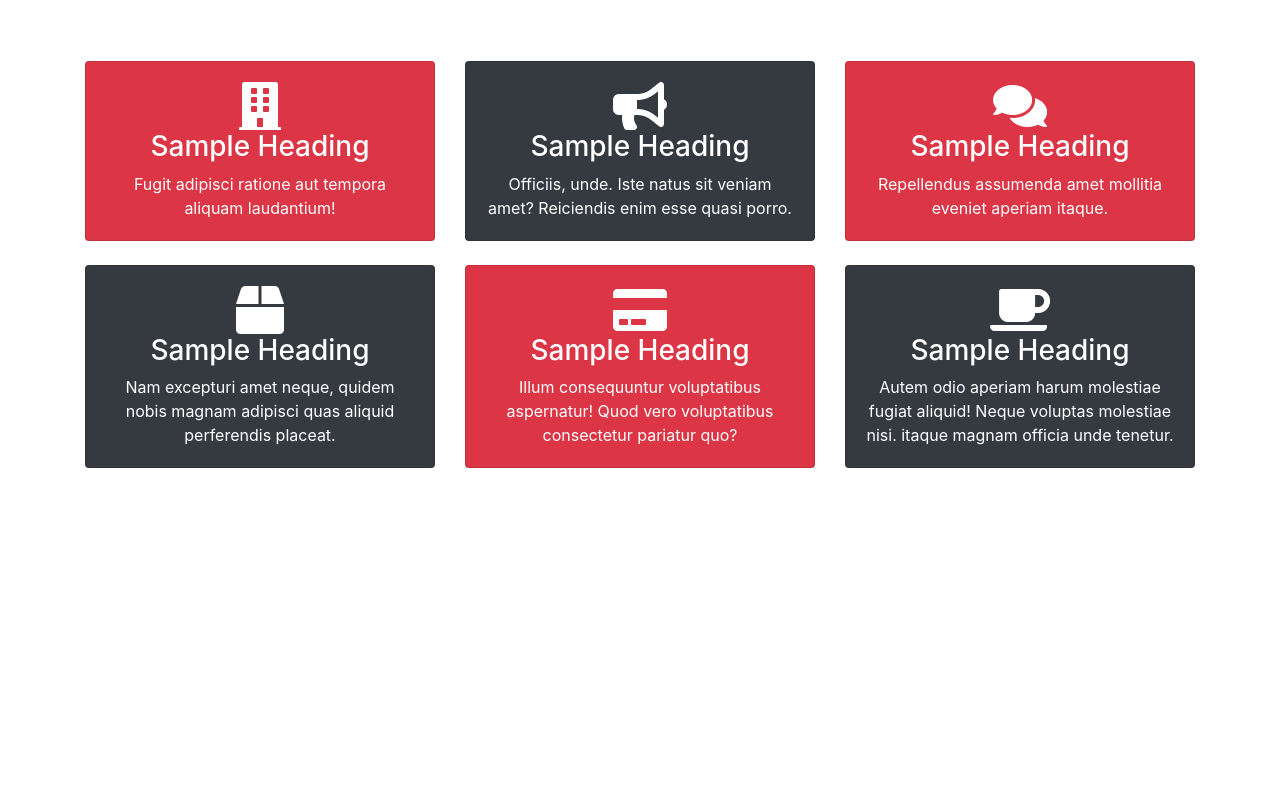
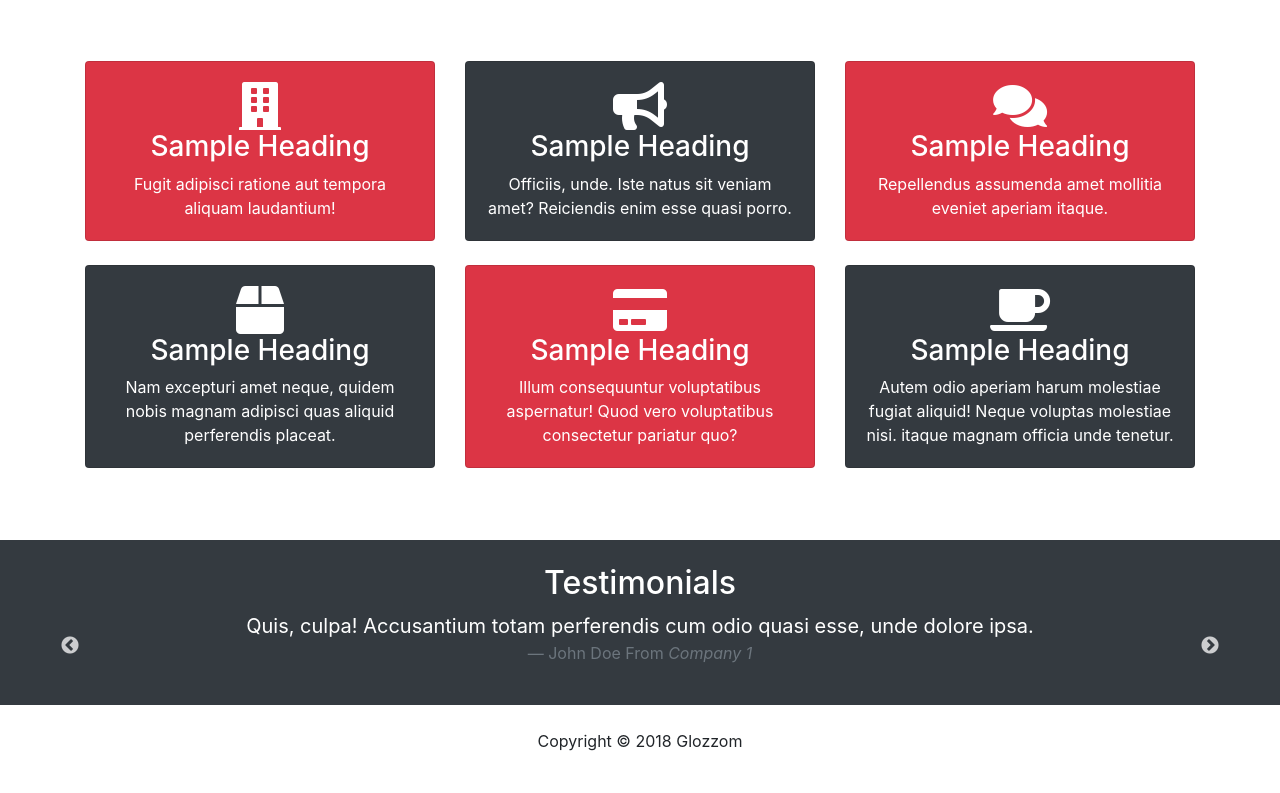
Before and after one commit to HaqueMannan/Bootstrap-4-From-Scratch, a plain HTML site: page Section 9 - Glozzom Multi Page Theme/about.html in a window 1280 px wide. Shown: the part 765-1558 px from the top of the page. Before the commit the page ends 1305 px from the top, so only its background shows below. Drawn offline with nearby package versions, Linux system fonts and the light colour scheme.

Commit message:
Section 9 - Glozzom Multi Page Theme - 9.6. About.html Testimonial slider. About Page Completed.

```diff
--- a/Section 9 - Glozzom Multi Page Theme/about.html
+++ b/Section 9 - Glozzom Multi Page Theme/about.html
@@ -41,7 +41,7 @@
          </div>
       </nav>
 
-        <!-- PAGE HEADER -->
+      <!-- PAGE HEADER -->
       <header id="page-header">
          <div class="container">
             <div class="row">
@@ -134,6 +134,60 @@
          </div>
       </section>
 
+      <!-- TESTIMONIALS -->
+      <section id="testimonials" class="p-4 bg-dark text-white">
+         <div class="container">
+            <h2 class="text-center">Testimonials</h2>
+            <div class="row text-center">
+               <div class="col">
+                  <div class="slider">
+                     <div>
+                        <blockquote class="blockquote">
+                           <p class="mb-0">
+                              Quis, culpa! Accusantium totam perferendis cum odio quasi esse, unde dolore ipsa.
+                           </p>
+                           <footer class="blockquote-footer">John Doe From
+                              <cite title="Company 1">Company 1</cite>
+                           </footer>
+                        </blockquote>
+                     </div>
+                     <div>
+                        <blockquote class="blockquote">
+                           <p class="mb-0">
+                              Molestias sunt maxime at corrupti sapiente culpa a optio iure aliquam vitae.
+                           </p>
+                           <footer class="blockquote-footer">Sam Smith From
+                              <cite title="Company 2">Company 2</cite>
+                           </footer>
+                        </blockquote>
+                     </div>
+                     <div>
+                        <blockquote class="blockquote">
+                           <p class="mb-0">
+                              Sapiente deserunt, minima consequuntur in cupiditate aut nemo odit dolorem dicta.
+                           </p>
+                           <footer class="blockquote-footer">Meghan Williams From
+                              <cite title="Company 3">Company 3</cite>
+                           </footer>
+                        </blockquote>
+                     </div>
+                  </div>
+               </div>
+            </div>
+         </div>
+      </section>
+
+      <!-- FOOTER -->
+      <footer id="main-footer" class="text-center p-4">
+         <div class="container">
+            <div class="row">
+               <div class="col">
+                  <p>Copyright &copy;
+                  <span id="year"></span> Glozzom</p>
+               </div>
+            </div>
+         </div>
+      </footer>
 
 
       <script src="http://code.jquery.com/jquery-3.3.1.min.js" integrity="sha256-FgpCb/KJQlLNfOu91ta32o/NMZxltwRo8QtmkMRdAu8=" crossorigin="anonymous"></script>
```
